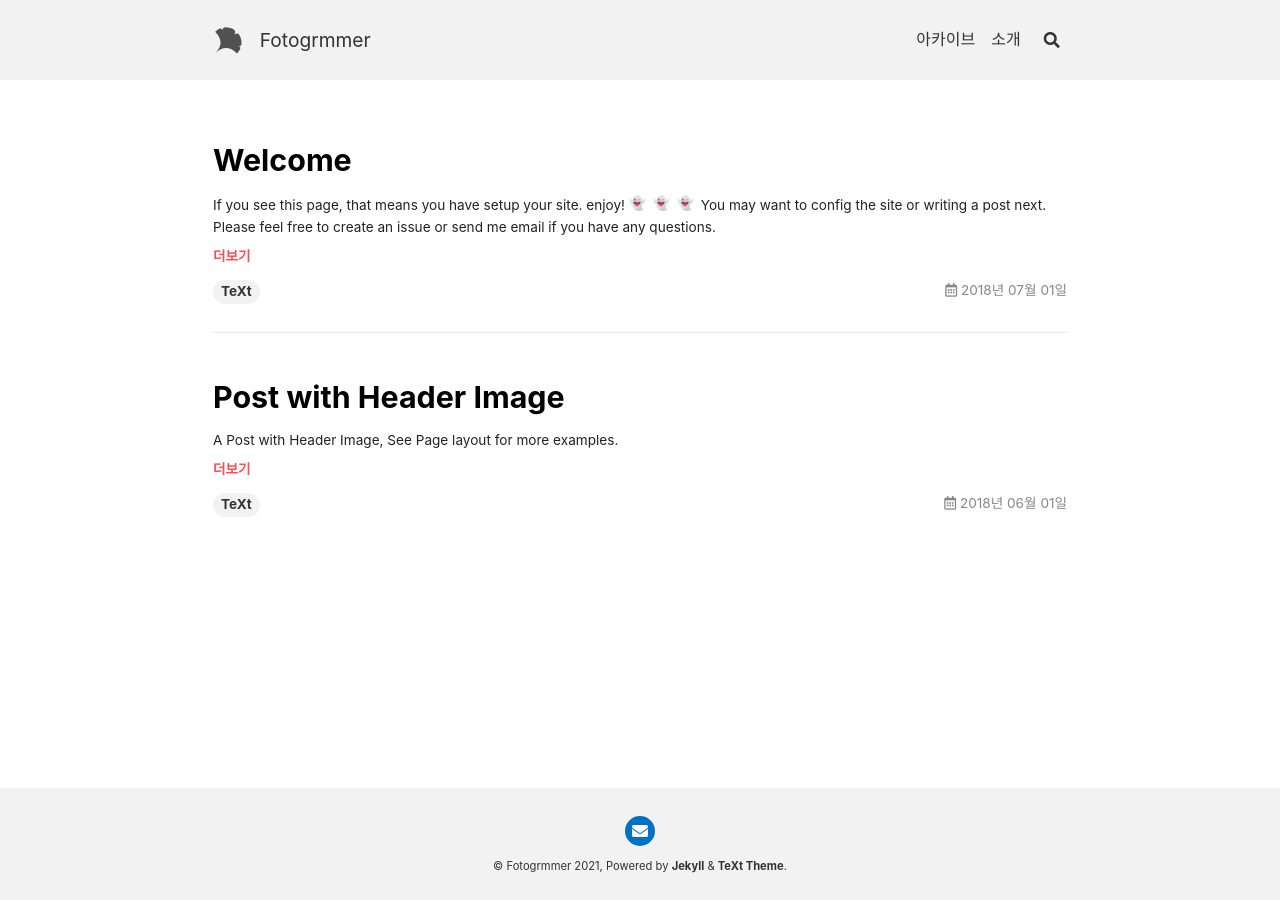
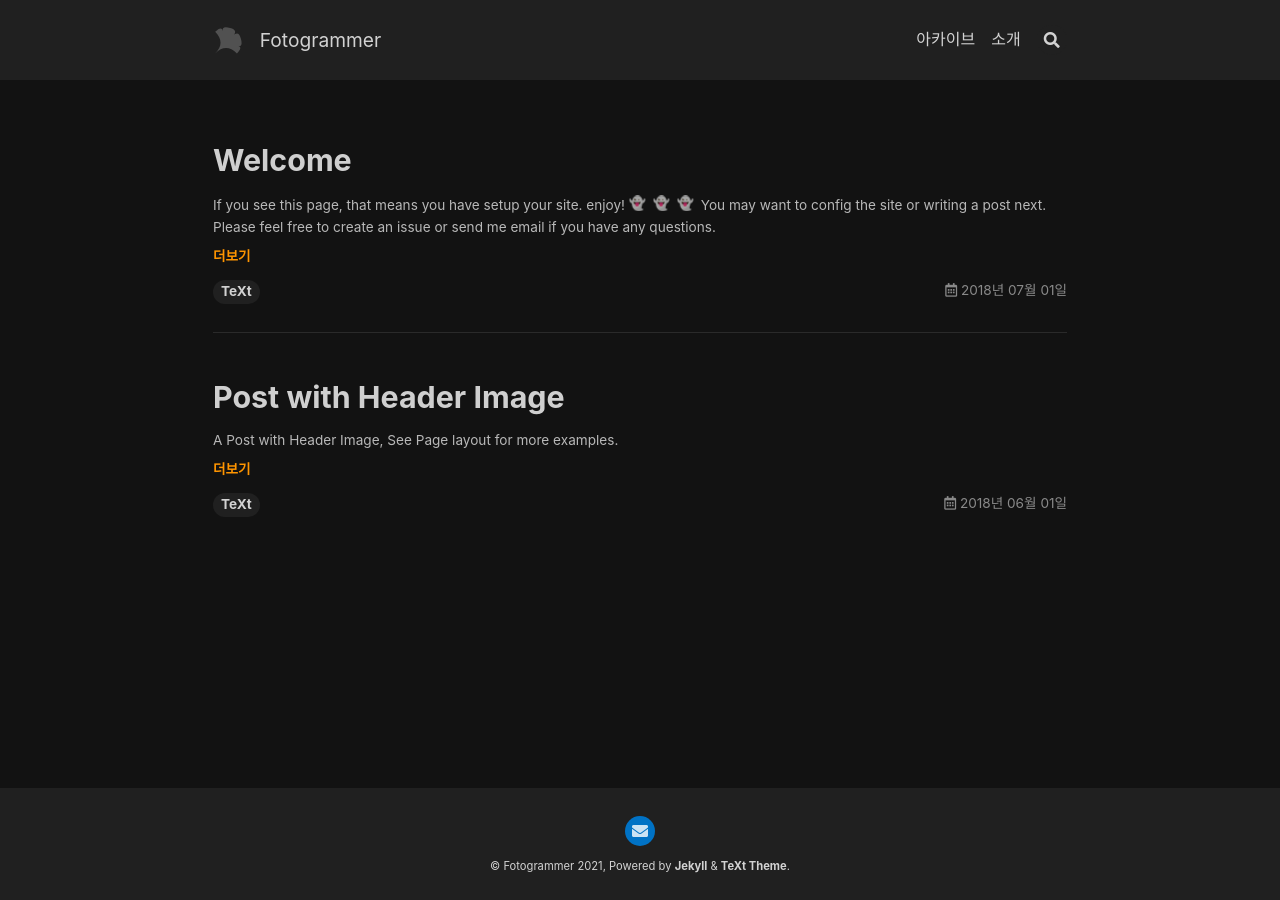
Before and after one commit to righttime/righttime.github.io, a Jekyll site: the page built from index.html, in a window 1280 px wide. Built offline with Jekyll 4.4.1, drawn with Linux system fonts in a browser that asks for light colours; nearby versions of some CDN libraries; emoji names are drawn with the system emoji font; the list of posts is cut into pages by our own code.

Commit message:
fix errorta

```diff
--- a/_config.yml
+++ b/_config.yml
@@ -16,11 +16,11 @@
 
 ## => Site Settings
 ##############################
-text_skin: default # "default" (default), "dark", "forest", "ocean", "chocolate", "orange"
-highlight_theme: default # "default" (default), "tomorrow", "tomorrow-night", "tomorrow-night-eighties", "tomorrow-night-blue", "tomorrow-night-bright"
+text_skin: dark # "default" (default), "dark", "forest", "ocean", "chocolate", "orange"
+highlight_theme: tomorrow-night # "default" (default), "tomorrow", "tomorrow-night", "tomorrow-night-eighties", "tomorrow-night-blue", "tomorrow-night-bright"
 url     : # the base hostname & protocol for your site e.g. https://www.someone.com
 baseurl : # does not include hostname
-title   : Fotogrmmer
+title   : Fotogrammer
 description: > # this means to ignore newlines until "Language & timezone"
   Love dadada and chalkak
 
```
